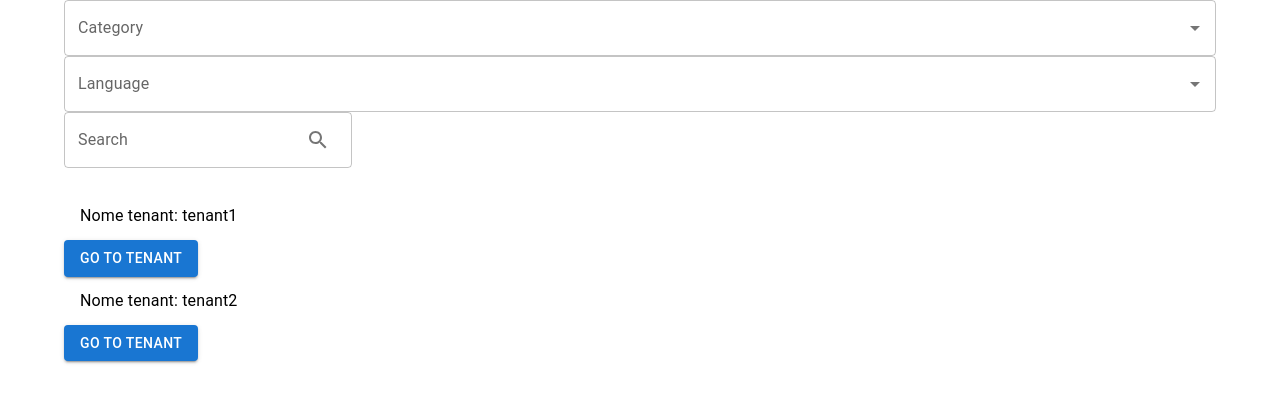
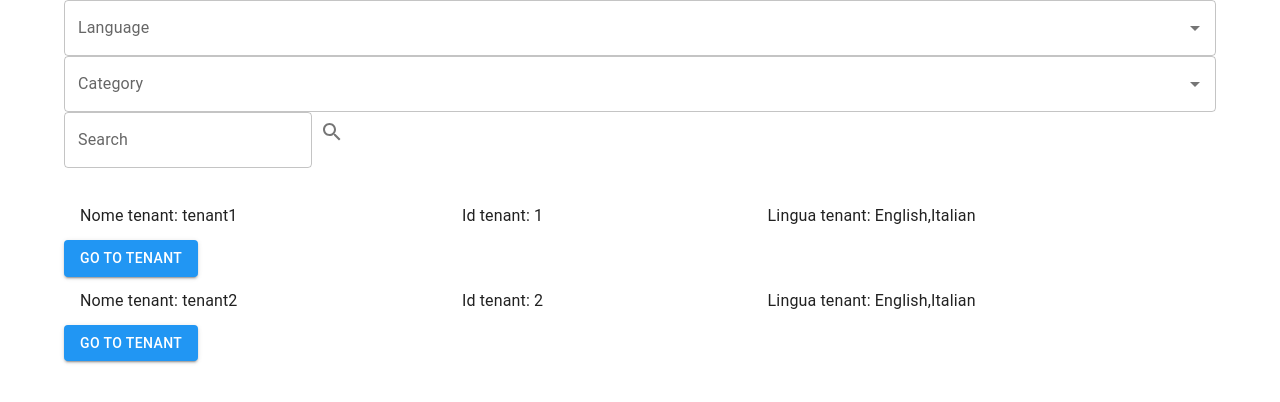
Before and after one commit to SWEG-Software-Engineering-Group/Translatify, a React (Create React App) app: page /SuperAdmin in a window 1280 px wide. Shown: the top 402 px of the page. Built offline with nearby package versions, Linux system fonts and the light colour scheme.

Commit message:
Fixed Tenants Searchbox and made visibile Tenant View

```diff
--- a/src/App/App.tsx
+++ b/src/App/App.tsx
@@ -1,15 +1,24 @@
 import React from 'react';
-import logo from '../assets/logo.svg';
+import { CssBaseline, createTheme } from '@mui/material';
+import { ThemeProvider } from '@mui/material/styles';
 import './App.css';
+import Router from './Router';
+import { blue, orange } from '@mui/material/colors';
 
-import Router from './Router';
+const theme = createTheme({
+  palette: {
+    primary: blue,
+    secondary: orange,
+  },
+});
 
 export default function App() {
   return (
     <>
-    {/* <ThemeProvider theme={darkTheme}> */}
+    <ThemeProvider theme={theme}>
+      <CssBaseline />
     <Router/>
-    {/* </ThemeProvider> */}
+    </ThemeProvider>
     </>
   );
 }
--- a/src/App/Router.tsx
+++ b/src/App/Router.tsx
@@ -4,6 +4,7 @@ import CreateEditTextView from '../views/CreateEditTextView/CreateEditTextView';
 import CreateTenantView from '../views/CreateTenantView/CreateTenantView';
 import LoginView from '../views/LoginView/LoginView';
 import SuperAdminView from '../views/SuperAdminView/SuperAdminView';
+import SingleTenantView from '../views/SingleTenantView/SingleTenantView';
 
 export default function Router() {
     return(
@@ -15,6 +16,8 @@ export default function Router() {
                 <Route path="/write" element={<CreateEditTextView />}/>;
                 <Route path="/edit/:textId" element={<CreateEditTextView />}/>;
                 <Route path="/reviewTexts" element={<AdminReviewTextsView />}/>;
+                <Route path="/tenant/:id" element={<SingleTenantView tenantId={1} />} />
+
                 {/* <Route path="/login" element={<LoginView />}/>;
                 <Route path="/todo/:parametro" element={<PaginaContenutaNellaCartellaViews/>}/>; */}
 
--- a/src/components/SearchBox/SearchBox.tsx
+++ b/src/components/SearchBox/SearchBox.tsx
@@ -2,112 +2,49 @@ import { useState } from "react";
 import { TextField, Autocomplete } from '@mui/material';
 import { IconButton } from '@mui/material';
 import SearchIcon from '@mui/icons-material/Search';
+import categoriesdata from "../../views/SuperAdminView/categoriesData";
 
 export interface SearchBoxProps {
-    selectedOption?: SearchOption;
-    handleDataForParent : (data : string) => void;
+  onChange : (data : string) => void;
 }
 
-// definire i tipi per le opzioni della ricerca
-interface SearchOption {
-    idTenant: number;
-    idCategory: string;
-    language: string;
-    isDefault: boolean;
-    List: string[];
-}
+export default function SearchBox({onChange}: SearchBoxProps) {
+  const [searchTerm, setSearchTerm] = useState<string>('');
 
-// usare il tipo SearchOption per definire le opzioni
-const options: SearchOption[] = [
-    {
-        idTenant: 1,
-        idCategory: 'Category 1',
-        language: 'English',
-        isDefault: true,
-        List: ['Content 1', 'Content 2', 'Content 3'],
-    },
-    {
-        idTenant: 2,
-        idCategory: 'Category 2',
-        language: 'Italian',
-        isDefault: false,
-        List: ['Contenuto 1', 'Contenuto 2', 'Contenuto 3'],
-    },
-    {
-        idTenant: 3,
-        idCategory: 'Category 3',
-        language: 'French',
-        isDefault: false,
-        List: ['Contenu 1', 'Contenu 2', 'Contenu 3'],
-    },
-];
+  const handleSearchTermChange = (event: React.ChangeEvent<HTMLInputElement>) => {
+    setSearchTerm(event.target.value);
+  };
 
-export default function SearchBox({ handleDataForParent }: SearchBoxProps) {
-    //HOOKS
-    const [query, setQuery] = useState('');
-    const [category, setCategory] = useState<string | undefined>(undefined);
-    const [language, setLanguage] = useState<string | undefined>(undefined);
+  const handleSearch = () => {
+    onChange(searchTerm);
+  };
 
-    //LOGIC
-    const handleSearch = () => {
-        let result : any[];
-      if (language || category) { // se è selezionata la lingua o la categoria cerca solo in quelle
-      //result = eseguiQuery(query, category, language);
-      } else { // altrimenti cerca in tutte le lingue e categorie
-      options.forEach((option) => {
-        console.log(option);
-      //result = eseguiQuery(query, option.idCategory, option.language);
+  const languageOptions = categoriesdata
+  .map((category: { language: string; }) => category.language)
+  .filter((language: string, index: any, self: string | any[]) => self.indexOf(language) === index);
 
-       let result = 'ciao'
-        handleDataForParent(result);
-      });
-      }
-    };
-
-    const [categoryOption, setCategoryOption] = useState<SearchOption | null>(null);
-    const [languageOption, setLanguageOption] = useState<SearchOption | null>(null);
+  const categoryOptions = categoriesdata
+  .map((category : {idCategory: string; }) => category.idCategory)
+  .filter((category: string, index: any, self: string | any[]) => self.indexOf(category) === index);
 
   return (
-    <>
+  <>
     <Autocomplete
-    value={categoryOption}
-    onChange={(_event, newValue) => {
-    setCategoryOption(newValue);
-    setCategory(newValue ? newValue.idCategory : undefined);
-    }}
-    options={options}
-    getOptionLabel={(option) => option.idCategory}
+      options={languageOptions}
+      renderInput={(params) => <TextField {...params} label="Language" />}
+    />
+    <Autocomplete
+    options={categoryOptions}
     renderInput={(params) => <TextField {...params} label="Category" />}
     />
-    <Autocomplete
-    value={languageOption}
-    onChange={(_event, newValue) => {
-    setLanguageOption(newValue);
-    setLanguage(newValue ? newValue.language : undefined);
-    }}
-    options={options}
-    getOptionLabel={(option) => option.language}
-    renderInput={(params) => <TextField {...params} label="Language" />}
+    <TextField
+        value={searchTerm}
+        onChange={handleSearchTermChange}
+        label="Search"
     />
-    <TextField
-    label="Search"
-    value={query}
-    onChange={(event) => setQuery(event.target.value)}
-    onKeyDown={(event) => {
-    if (event.key === 'Enter') {
-    handleSearch();
-    }
-    }}
-    InputProps={{
-    endAdornment: (
     <IconButton onClick={handleSearch}>
     <SearchIcon />
     </IconButton>
-    ),
-    }}
-    />
-    </>
-    );
-
-
-  }
+  </>
+  );
+}
--- a/src/components/TenantList/TenantListItem/TenantListItem.tsx
+++ b/src/components/TenantList/TenantListItem/TenantListItem.tsx
@@ -10,6 +10,8 @@ export default function TenantListItem({ tenant }: TenantListItemProps) {
     return (
         <ListItem>
             <ListItemText primary={`Nome tenant: ${tenant.name}`} />
+            <ListItemText primary={`Id tenant: ${tenant.id}`} />
+            <ListItemText primary={`Lingua tenant: ${tenant.languages}`} />
         </ListItem>
     );
 }
--- a/src/components/buttons/DeleteTenantButton/DeleteTenantButton.tsx
+++ b/src/components/buttons/DeleteTenantButton/DeleteTenantButton.tsx
@@ -4,17 +4,20 @@ import { useState } from 'react';
 
 interface DeleteTenantButtonProps {
   handleDelete: () => void;
-  tenant: Tenant;
+  tenant?: Tenant;
   disabled?: boolean;
 }
+
 
 export default function DeleteTenantButton(props: DeleteTenantButtonProps) {
   const [confirmDelete, setConfirmDelete] = useState(false);
   const [showSuccess, setShowSuccess] = useState(false);
 
   const handleDelete = () => {
-    props.handleDelete();
-    setShowSuccess(true);
+    if (props.tenant) {
+      props.handleDelete();
+      setShowSuccess(true);
+    }
   };
 
   const handleCloseSnackbar = () => {
@@ -25,7 +28,7 @@ export default function DeleteTenantButton(props: DeleteTenantButtonProps) {
     <>
       {!confirmDelete && (
         <Button variant="contained" color="primary" onClick={() => setConfirmDelete(true)} disabled={props.disabled}>
-          Delete {props.tenant.name}
+          Delete {props.tenant?.name}
         </Button>
       )}
       {confirmDelete && (
--- a/src/types/TextCategory.ts
+++ b/src/types/TextCategory.ts
@@ -1,3 +1,5 @@
+import Text from './Text';
+
 export default interface TextCategory {
     idTenant: string,
     idCategory: string,
--- a/src/views/AdminReviewTextsView/AdminReviewTextsView.tsx
+++ b/src/views/AdminReviewTextsView/AdminReviewTextsView.tsx
@@ -13,8 +13,6 @@ import LogoutButton from '../../components/buttons/LogoutButton/LogoutButton';
 export default function AdminReviewTextsView() {
     //HOOKS
     const [selectedLanguage, setSelectedLanguage] = useState('');
-
-
 
     //LOGIC
     //functions
--- a/src/views/SingleTenantView/SingleTenantView.tsx
+++ b/src/views/SingleTenantView/SingleTenantView.tsx
@@ -1,21 +1,28 @@
-import { Typography, Grid, List, ListItem, ListItemText, Button } from '@mui/material';
-import Tenant from '../../types/Tenant';
+import { Typography, Grid, List, ListItem, ListItemText } from '@mui/material';
 import DeleteTenantButton from '../../components/buttons/DeleteTenantButton/DeleteTenantButton';
+import tenantsArrayForTesting from './testData'
 
 interface SingleTenantViewProps {
-  tenant: Tenant;
+  tenantId: number;
 }
 
 function SingleTenantView(props: SingleTenantViewProps) {
-  const { tenant } = props;
+  const { tenantId } = props;
 
+  // Cerca il tenant con l'id corrispondente nell'array di tenant di prova
+  const tenant = tenantsArrayForTesting.find((t) => t.id === tenantId);
+
+  if (!tenant) {
+    return <div>Tenant non trovato</div>;
+  }
+  else{
     return (
       <>
         <Typography variant="h4" gutterBottom>
-        {tenant.name}
+          {tenant?.name ?? 'Unknown'}
         </Typography>
         <Typography variant="subtitle1" gutterBottom>
-        Created on {new Date(tenant.creationDate).toLocaleDateString()}
+          Created on {new Date(tenant?.creationDate ?? '').toLocaleDateString()}
         </Typography>
         <Grid container spacing={2}>
           <Grid item xs={12} md={6}>
@@ -23,7 +30,7 @@ function SingleTenantView(props: SingleTenantViewProps) {
               Admins
             </Typography>
             <List dense>
-            {tenant.admin.map((admin) => (
+              {tenant?.admin.map((admin) => (
                 <ListItem key={admin}>
                   <ListItemText primary={admin} />
                 </ListItem>
@@ -35,7 +42,7 @@ function SingleTenantView(props: SingleTenantViewProps) {
               Users
             </Typography>
             <List>
-            {tenant.users.map((user) => (
+              {tenant?.users.map((user) => (
                 <ListItem key={user.username}>
                   <ListItemText primary={user.name} secondary={user.username} />
                 </ListItem>
@@ -47,5 +54,6 @@ function SingleTenantView(props: SingleTenantViewProps) {
       </>
     );
   }
+}
 
 export default SingleTenantView;
--- /dev/null
+++ b/src/views/SingleTenantView/testData.ts
@@ -0,0 +1,54 @@
+import Tenant from "../../types/Tenant";
+
+const tenantsArrayForTesting: Tenant[] = [
+    {
+        id: 1,
+        name: "tenant1",
+        admin: ["admin"],
+        users: [
+        {
+            username: "admin",
+            password: "password",
+            email: "email@email.it",
+            role: "admin",
+            name: "admin name",
+            surname: "admin surname",
+        },
+        ],
+        creationDate: new Date("2016-01-04 10:34:23"),
+        token: {
+        name: "token1",
+        idTenant: 1,
+        privileges: ["edit"],
+        value: "1111",
+        },
+        languages: ["English", "Italian"],
+        defaultLanguage: "English",
+    },
+    {
+        id: 2,
+        name: "tenant2",
+        admin: ["admin"],
+        users: [
+        {
+            username: "admin",
+            password: "password",
+            email: "email@email.it",
+            role: "admin",
+            name: "admin name",
+            surname: "admin surname",
+        },
+        ],
+        creationDate: new Date("2016-01-04 10:34:23"),
+        token: {
+        name: "token1",
+        idTenant: 1,
+        privileges: ["edit"],
+        value: "1111",
+        },
+        languages: ["English", "Italian"],
+        defaultLanguage: "English",
+    },
+];
+
+export default tenantsArrayForTesting;
--- a/src/views/SuperAdminView/SuperAdminView.tsx
+++ b/src/views/SuperAdminView/SuperAdminView.tsx
@@ -1,104 +1,47 @@
-import {useState, useEffect} from "react";
+import { useState, useEffect, SetStateAction } from "react";
 import Tenant from "../../types/Tenant";
 import TenantListItem from "../../components/TenantList/TenantListItem/TenantListItem";
 import SearchBox from "../../components/SearchBox/SearchBox";
 import GoToTenantButton from "../../components/buttons/GoToTenantButton/GoToTenantButton";
 import { Container, Grid } from "@mui/material";
+import tenantdata from "../SuperAdminView/testData";
 
 export default function SuperAdminView() {
-    //HOOKS
+  // HOOKS
   const [tenants, setTenants] = useState<Tenant[] | undefined>();
   const [filteredTenants, setFilteredTenants] = useState<Tenant[] | undefined>([]);
-
-    //const [searchQuery, setSearchQuery] = useState<string>('');
-    const [searchResult, setSearchResult] = useState<string>('');
+  const [searchString, setSearchString] = useState<string>("");
 
   useEffect(() => {
-      //chiamata api per avere l'elenco di tenant dal DB (al momento prende i dati di cui sotto)
-      setTenants(tenantsArrayForTesting);
+    // chiamata api per avere l'elenco di tenant dal DB (al momento prende i dati di cui sotto)
+    setTenants(tenantdata);
   }, []);
 
-    useEffect(() => { // ogni volta che cambia la query di ricerca, filtra i tenant
+  useEffect(() => {
     if (tenants) {
-        setFilteredTenants(() => tenants.filter((tenant) => tenant.name?.toLowerCase().includes(searchResult.toLowerCase())));
+      // Filtriamo i Tenant sulla base della stringa di ricerca inserita dall'utente (prendendo il risultato)
+      const filtered = tenants.filter((tenant) =>
+        tenant.name.toLowerCase().includes(searchString.toLowerCase())
+      );
+      setFilteredTenants(filtered);
     }
-    }, [searchResult, tenants]);
+  }, [tenants, searchString]);
 
-    //LOGIC
-
-    const handleSearch = (data : string)=>{
-      setSearchResult(data);
-    }
-    //dummy data for testing
-    let tenantsArrayForTesting: Tenant[] = [
-      {
-        id: 1,
-        name: "tenant1",
-        admin: ["admin"],
-        users: [
-          {
-            username: "admin",
-            password: "password",
-            email: "email@email.it",
-            role: "admin",
-            name: "admin name",
-            surname: "admin surname",
-          },
-        ],
-        creationDate: new Date("2016-01-04 10:34:23"),
-        token: {
-          name: "token1",
-          idTenant: 1,
-          privileges: ["edit"],
-          value: "1111",
-        },
-        languages: ["English", "Italian"],
-        defaultLanguage: "English",
-      },
-      {
-        id: 2,
-        name: "tenant2",
-        admin: ["admin"],
-        users: [
-          {
-            username: "admin",
-            password: "password",
-            email: "email@email.it",
-            role: "admin",
-            name: "admin name",
-            surname: "admin surname",
-          },
-        ],
-        creationDate: new Date("2016-01-04 10:34:23"),
-        token: {
-          name: "token1",
-          idTenant: 1,
-          privileges: ["edit"],
-          value: "1111",
-        },
-        languages: ["English", "Italian"],
-        defaultLanguage: "English",
-      },
-    ];
-
-    //UI
-
+  // UI
   return (
     <Container maxWidth="lg">
       <Grid container spacing={3}>
         <Grid item xs={12}>
-                {/* <SearchBox searchQuery={searchQuery} setSearchQuery={setSearchQuery} handleDataForParent={handleSearch}/> */}
-                <SearchBox handleDataForParent={handleSearch}/>
+          <SearchBox onChange={(value: SetStateAction<string>) => setSearchString(value)} />
         </Grid>
         <Grid item xs={12}>
           {filteredTenants?.map((tenant) => (
             <div key={tenant.id}>
-                    <TenantListItem tenant={tenant} />
+              <TenantListItem tenant={tenant}/>
               <GoToTenantButton tenant={tenant} />
             </div>
           ))}
         </Grid>
-          {searchResult}
       </Grid>
     </Container>
   );
--- /dev/null
+++ b/src/views/SuperAdminView/categoriesData.ts
@@ -0,0 +1,55 @@
+import TextCategory from "../../types/TextCategory";
+import TextState from "../../types/TextState";
+
+const textCategoriesArrayForTesting: TextCategory[] = [
+  {
+    idTenant: "1",
+    idCategory: 'Category 1',
+    language: 'English',
+    isDefault: true,
+    List: [
+      {
+        id: "1",
+        text: "Welcome to our website!",
+        state: TextState.verified,
+        feedback: "Great intro text!",
+        comment: "Needs a better headline",
+        link: "/home"
+      }
+    ]
+  },
+  {
+    idTenant: "2",
+    idCategory: 'Category 2',
+    language: 'Italian',
+    isDefault: false,
+    List: [
+      {
+        id: "2",
+        text: "Benvenuto sul sito!",
+        state: TextState.verified,
+        feedback: "Buon testo!",
+        comment: "Bene ma non benissimo",
+        link: "/home"
+      }
+    ]
+  },
+  {
+    idTenant: "3",
+    idCategory: 'Category 3',
+    language: 'French',
+    isDefault: false,
+    List: [
+      {
+        id: "3",
+        text: "Bonjour a tout le monde",
+        state: TextState.rejected,
+        feedback: "Bien mais pas bien",
+        comment: "",
+        link: "/home"
+      }
+    ],
+  },
+];
+
+export default textCategoriesArrayForTesting;
--- /dev/null
+++ b/src/views/SuperAdminView/testData.ts
@@ -0,0 +1,54 @@
+import Tenant from "../../types/Tenant";
+
+const tenantsArrayForTesting: Tenant[] = [
+    {
+        id: 1,
+        name: "tenant1",
+        admin: ["admin"],
+        users: [
+        {
+            username: "admin",
+            password: "password",
+            email: "email@email.it",
+            role: "admin",
+            name: "admin name",
+            surname: "admin surname",
+        },
+        ],
+        creationDate: new Date("2016-01-04 10:34:23"),
+        token: {
+        name: "token1",
+        idTenant: 1,
+        privileges: ["edit"],
+        value: "1111",
+        },
+        languages: ["English", "Italian"],
+        defaultLanguage: "English",
+    },
+    {
+        id: 2,
+        name: "tenant2",
+        admin: ["admin"],
+        users: [
+        {
+            username: "admin",
+            password: "password",
+            email: "email@email.it",
+            role: "admin",
+            name: "admin name",
+            surname: "admin surname",
+        },
+        ],
+        creationDate: new Date("2016-01-04 10:34:23"),
+        token: {
+        name: "token1",
+        idTenant: 1,
+        privileges: ["edit"],
+        value: "1111",
+        },
+        languages: ["English", "Italian"],
+        defaultLanguage: "English",
+    },
+];
+
+export default tenantsArrayForTesting;
```
Lines whose indentation alone changed are shown as unchanged.
